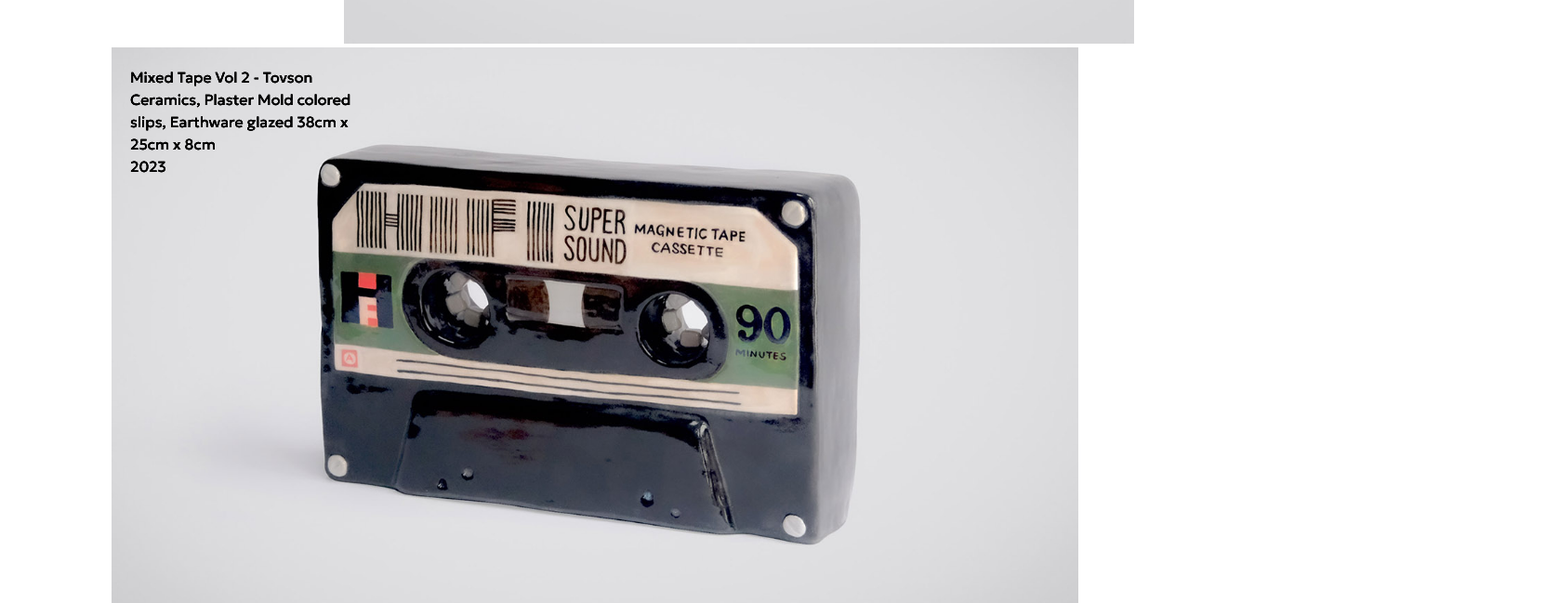
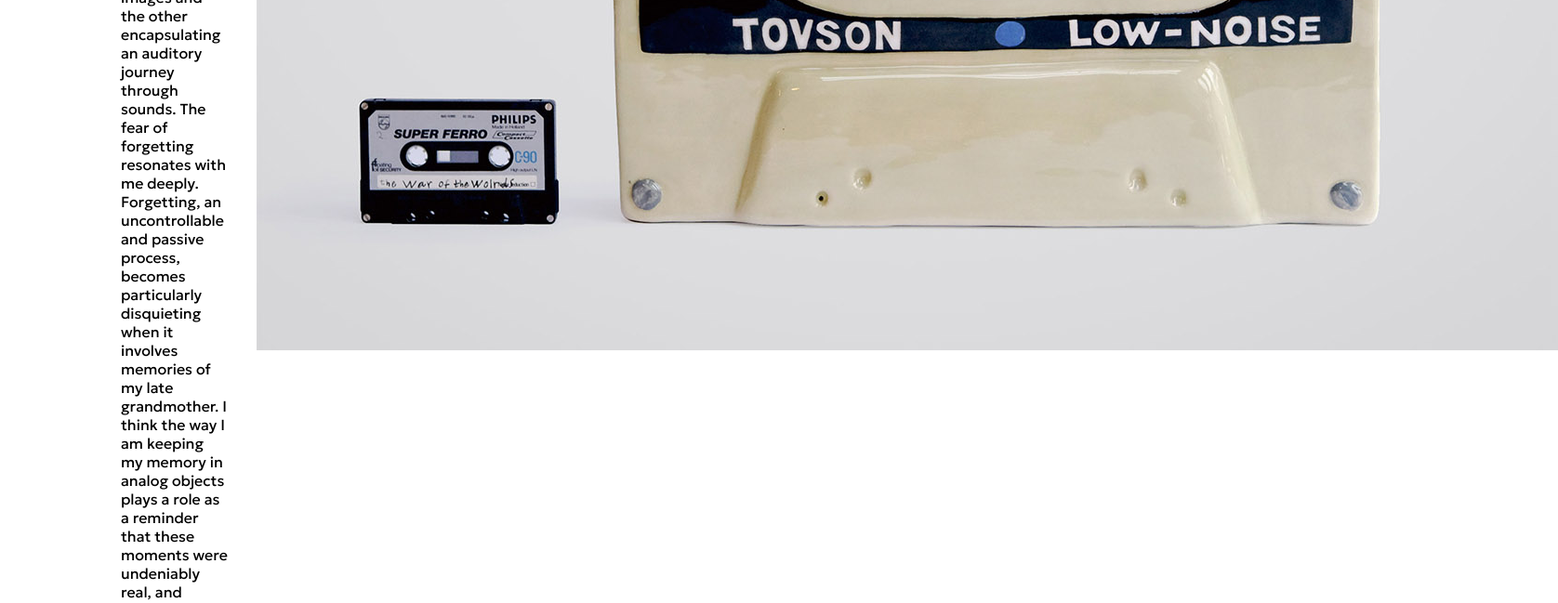
Before and after one commit to momowo2023/muse, a website: page pages/tangibleMemories.html in a window 1280 px wide. Shown: the part 615-1264 px from the top of the page at 93% size, 1676 px wide, since content can reach past the window. Drawn offline with Linux system fonts and the light colour scheme.

Commit message:
web upload

```diff
--- a/styles/index.css
+++ b/styles/index.css
@@ -294,107 +294,6 @@
 
 /* 單一作品集排版 */
 
-.projects{
-    display: block;
-    justify-content: center;
-    margin: auto;
-}
-
-.projectIntro{
-    display: flex;
-    justify-content: space-between;
-    align-items: center; /* 確保內容垂直置中對齊 */
-    width: 100%; /* 使用父容器的全部寬度 */
-}
-
-.projectText{
-    flex: 1;
-    max-width: 25%;
-    margin-top: -10px;
-}
-
-.projectImg{
-    flex:3;
-    max-width: 75%;
-}
-
-.projectImg img{
-    width: 100%;
-    height: auto;
-    object-fit: cover;
-}
-
-.projectDetail {
-    position: relative;
-    width: 100%;
-    max-width: 1040px; /* 限制容器寬度 */
-    margin: auto; /* 置中 */
-}
-
-.worksText img {
-    width: 100%; /* 確保圖片全寬顯示 */
-    display: block; /* 移除底部的空白間隙 */
-}
-
-.worksText p {
-    position: absolute; /* 絕對定位，疊加在圖片上 */
-    top: 10px; /* 與圖片上方距離 */
-    left: 10px; /* 與圖片左側距離 */
-    margin: 0; /* 移除預設間距 */
-    padding: 10px; /* 添加內距 */
-    font-size: 1rem; /* 字體大小 */
-    border-radius: 5px; /* 圓角背景 */
-    max-width: 80%; /* 限制文字區域寬度 */
-    line-height: 1.5; /* 增加行間距 */
-    z-index: 10; /* 保證文字位於圖片上層 */
-    width: 25%;
-}
-
-/* 353行後是GPT生成讓上下class 左右都對稱的代碼去，如確定使用這一版需消化吸收以下內容 */
-.projects {
-    display: flex;
-    flex-direction: column; /* 確保上下主題排列 */
-    align-items: center; /* 內容水平置中 */
-    max-width: 1200px; /* 限制整體容器的寬度 */
-    margin: 0 auto; /* 置中整個頁面 */
-    padding: 20px; /* 添加內邊距，確保與頁面邊界有間距 */
-    gap: 40px; /* 上下主題之間的距離 */
-    box-sizing: border-box; /* 包含內邊距 */
-}
-
-.projectIntro,
-.projectDetail {
-    display: flex;
-    justify-content: space-between; /* 左右對齊 */
-    align-items: center; /* 垂直置中 */
-    width: 100%; /* 使用父容器的寬度 */
-    gap: 20px; /* 文字與圖片之間的間距 */
-}
-
-.projectDetail {
-    display: flex;
-    flex-direction: column;
-}
-
-.projectText {
-    flex: 1;
-    max-width: 25%;
-    padding: 20px; /* 添加文字區域的內邊距 */
-    box-sizing: border-box; /* 包含內邊距和邊框 */
-}
-
-/*  */
-
-/* v2版本 */
-/* 基本樣式 */
-body {
-    font-family: 'Geologica', sans-serif;
-    margin: 0;
-    padding: 0;
-    overflow-x: hidden;
-}
-
-/* 項目容器 */
 .projects {
     display: flex;
     justify-content: center;
@@ -403,7 +302,7 @@
 }
 
 .projectLayout {
-    max-width: 1200px;
+    max-width: 1040px;
     width: 100%;
 }
 
@@ -413,6 +312,7 @@
     align-items: flex-start;
     gap: 20px;
 }
+
 
 /* 文字區域 */
 .projectText {
```
